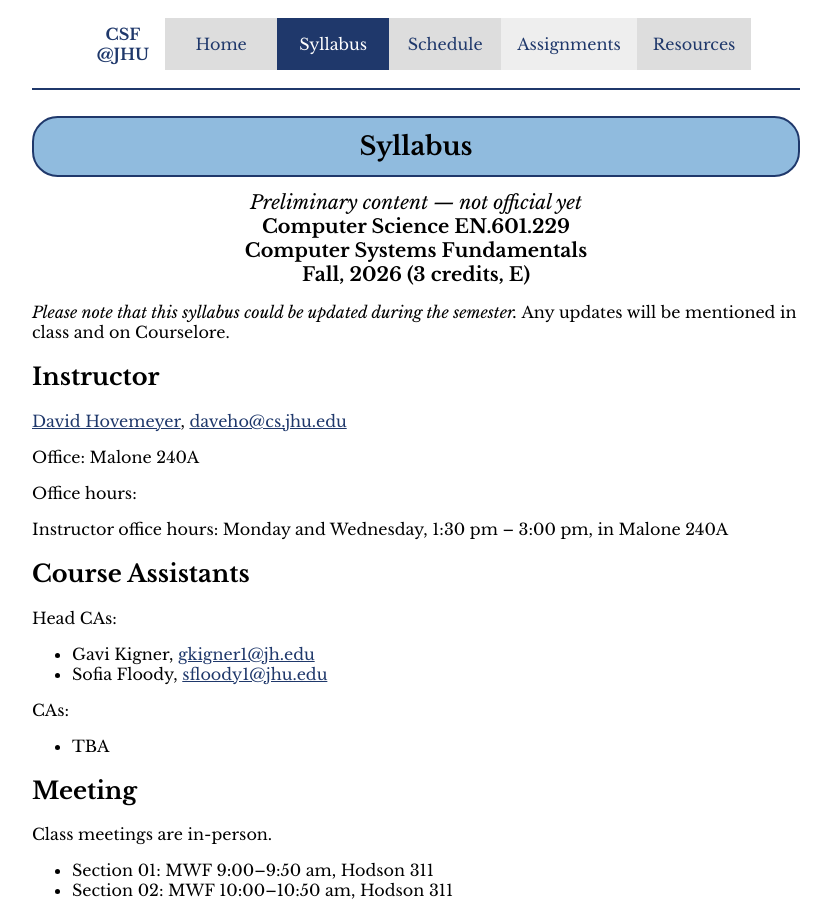
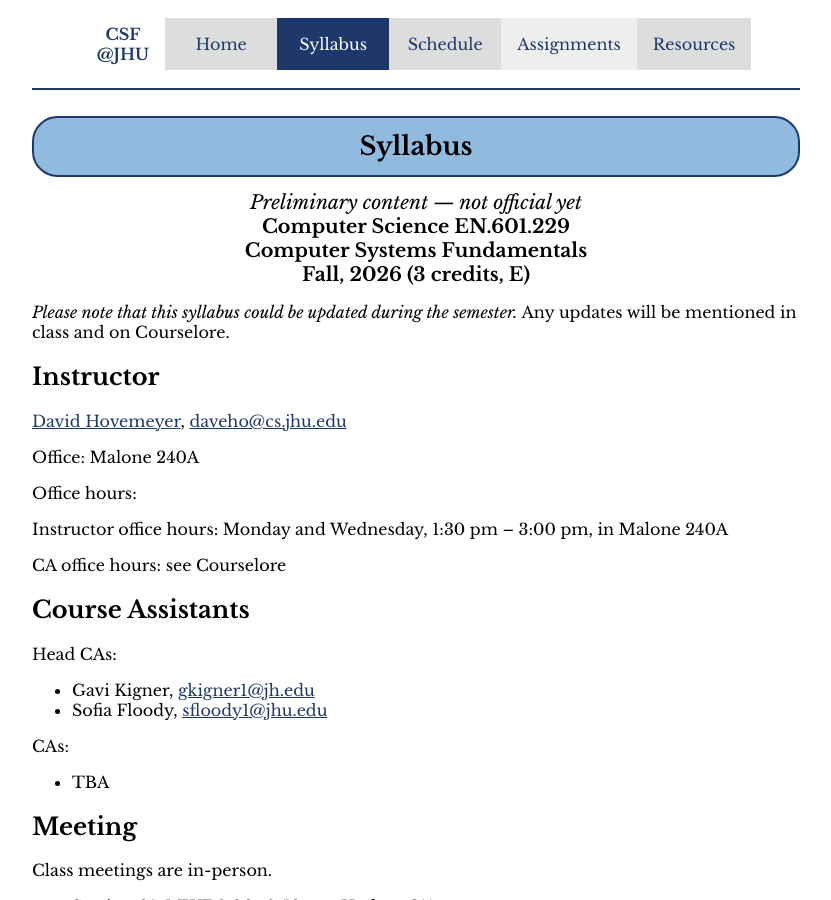
Before and after one commit to jhucsf/fall2026, a Jekyll site: the page built from syllabus.md, in a window 1280 px wide and 900 px high. Shown: the whole window, without its empty margins (224-1055 px from the left). Built offline with Jekyll 4.4.1, drawn with Linux system fonts in a browser that asks for light colours.

Commit message:
see Courselore for CA office hours

```diff
--- a/syllabus.md
+++ b/syllabus.md
@@ -22,6 +22,8 @@ Office: Malone 240A
 Office hours:
 
 Instructor office hours: Monday and Wednesday, 1:30 pm – 3:00 pm, in Malone 240A
+
+CA office hours: see Courselore
 
 ## Course Assistants
 
```
